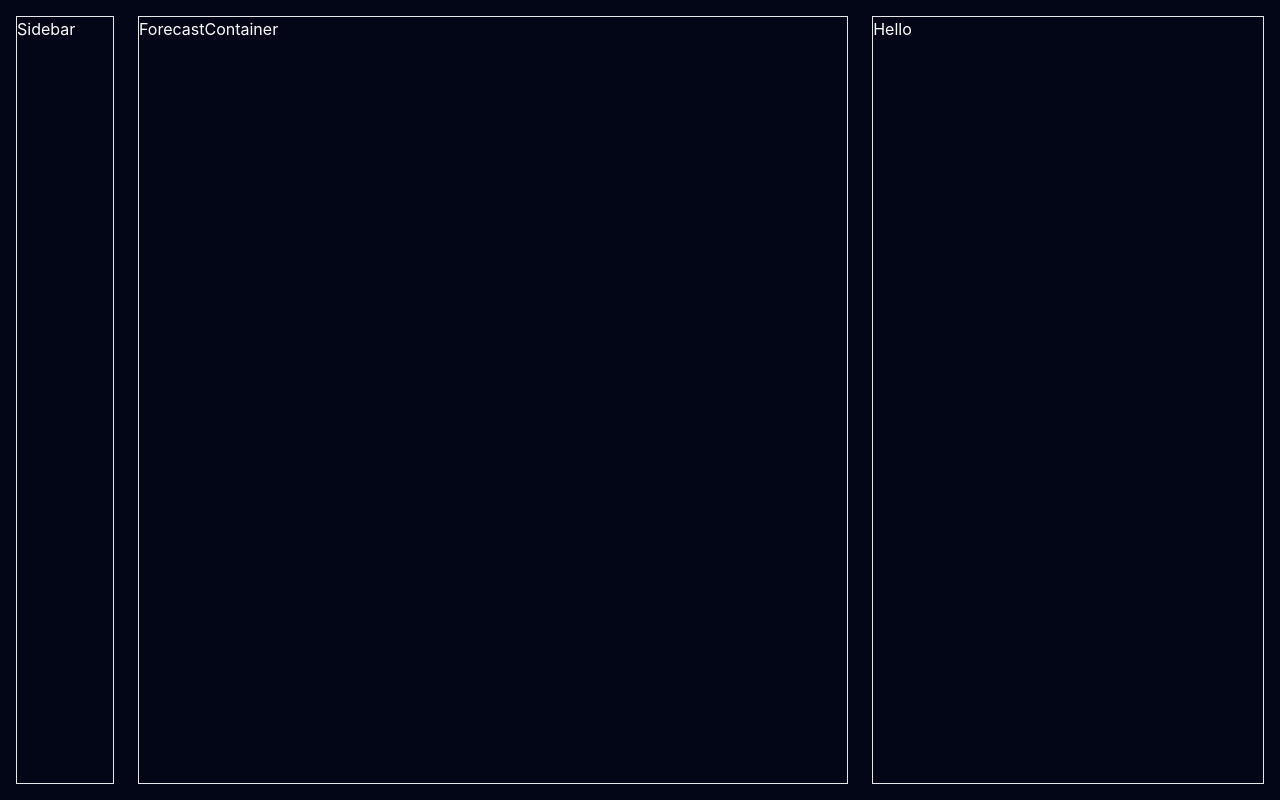
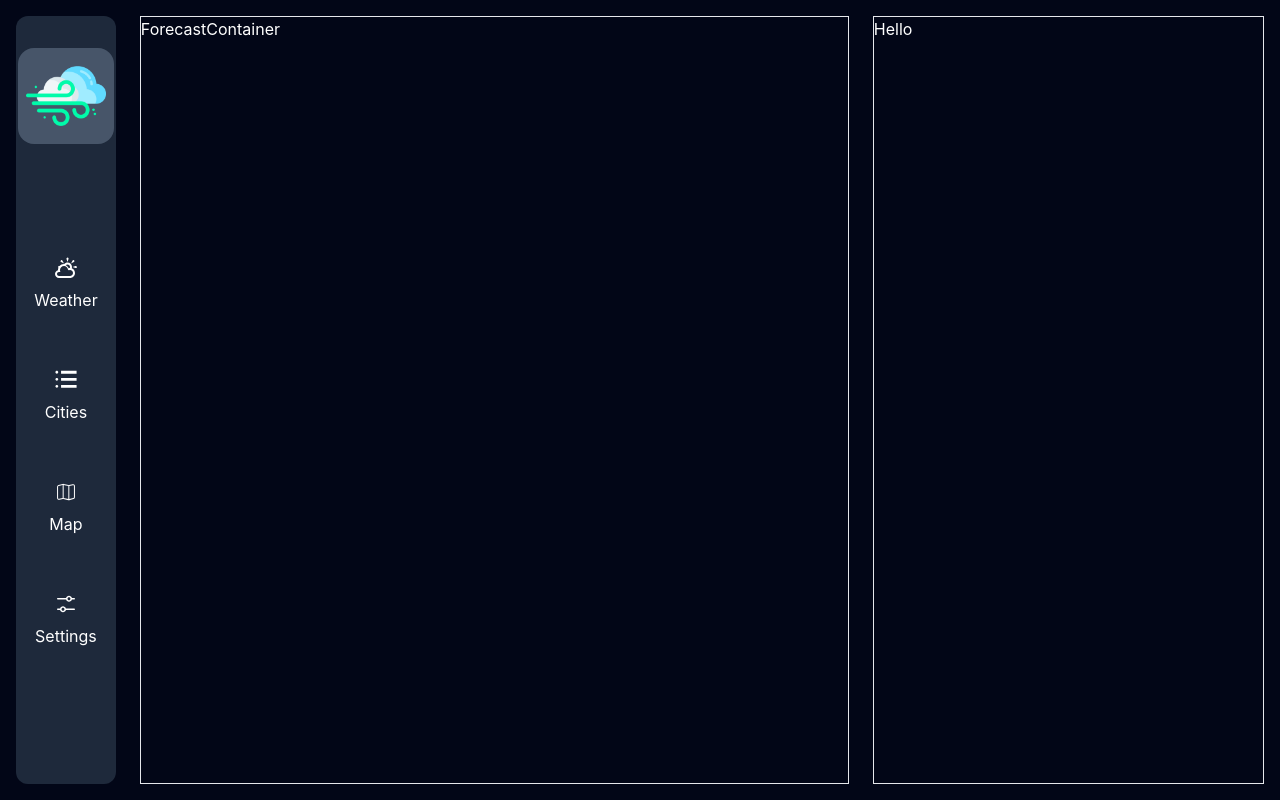
Before and after one commit to OyedunOye/project2-weather-app, a React (Create React App) app: page / in a window 1280 px wide. Built offline with nearby package versions, Linux system fonts and the light colour scheme.

Commit message:
feat: wrote code for the left-hand side navigation menu of the app using react-icons and a free online image.

```diff
--- a/src/App.js
+++ b/src/App.js
@@ -5,7 +5,7 @@ function App() {
   return (
     <main className="h-screen w-full bg-slate-950 text-white flex flex-col gap-4 p-4 overflow-hidden">
       <div className="h-full w-full flex justify-center gap-x-6">
-        <div className="w-[8%] border">
+        <div className="w-[8%] rounded-xl bg-slate-800">
           <Sidebar />
         </div>
         <div className="w-[58%] border">
--- a/src/components/Sidebar.jsx
+++ b/src/components/Sidebar.jsx
@@ -1,7 +1,56 @@
 import React from "react";
+import wind from "../assets/windy.png";
+import { TiWeatherPartlySunny } from "react-icons/ti";
+import { TfiMenuAlt } from "react-icons/tfi";
+import { CiMap } from "react-icons/ci";
+import { VscSettings } from "react-icons/vsc";
+
+const sideBarMenu = [
+  {
+    id: 1,
+    icon: <TiWeatherPartlySunny />,
+    name: "Weather",
+  },
+  {
+    id: 2,
+    icon: <TfiMenuAlt />,
+    name: "Cities",
+  },
+  {
+    id: 3,
+    icon: <CiMap />,
+    name: "Map",
+  },
+  {
+    id: 4,
+    icon: <VscSettings />,
+    name: "Settings",
+  },
+];
 
 const Sidebar = () => {
-  return <div>Sidebar</div>;
+  return (
+    <nav className="flex flex-col items-center">
+      <div className="w-24 m-8 flex box-align-center bg-slate-600 border-none rounded-2xl">
+        <img src={wind} alt="wind" className="p-2 cursor-pointer" />
+      </div>
+
+      <div className="m-16">
+        <ul className="flex flex-col gap-6">
+          {sideBarMenu.map((menu) => (
+            <li
+              key={menu.id}
+              className="cursor-pointer flex flex-col items-center gap-2 p-4 hover:bg-slate-500 rounded-2xl"
+            >
+              <span className="text-2xl">{menu.icon}</span>
+              <span>{menu.name}</span>
+            </li>
+          ))}
+        </ul>
+      </div>
+    </nav>
+
+  )
 };
 
 export default Sidebar;
```
Also changed, not shown: src/assets/windy.png (added), 1 other file (tests, documents, lock files or other folders).
